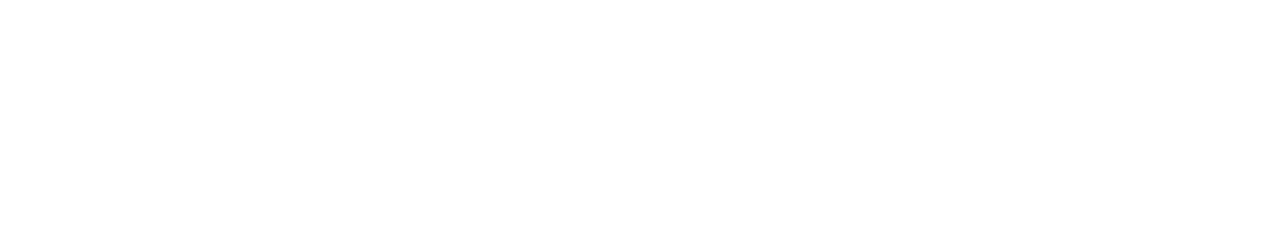
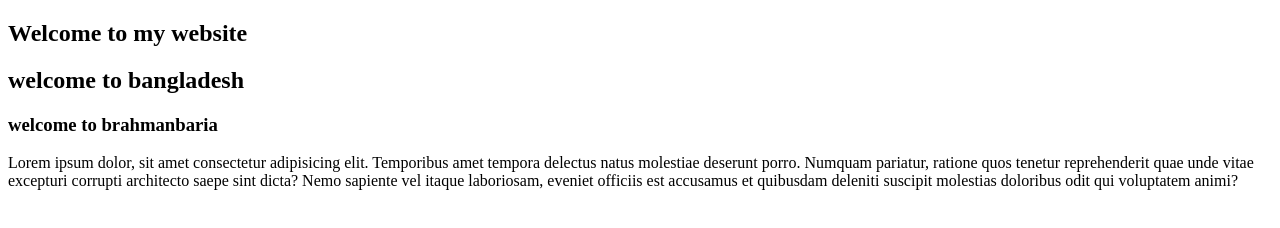
Before and after one commit to Ashraful610/batch-6-M3-Git-explore, a plain HTML site: page index.html in a window 1280 px wide. Drawn offline with Linux system fonts and the light colour scheme.

Commit message:
index file change

```diff
--- a/index.html
+++ b/index.html
@@ -7,6 +7,9 @@
     <title>Batch six first repository training</title>
 </head>
 <body>
-
+    <h2>Welcome to my website</h2>
+    <h2>welcome to bangladesh</h2>
+    <h3>welcome to brahmanbaria</h3>
+    <p>Lorem ipsum dolor, sit amet consectetur adipisicing elit. Temporibus amet tempora delectus natus molestiae deserunt porro. Numquam pariatur, ratione quos tenetur reprehenderit quae unde vitae excepturi corrupti architecto saepe sint dicta? Nemo sapiente vel itaque laboriosam, eveniet officiis est accusamus et quibusdam deleniti suscipit molestias doloribus odit qui voluptatem animi?</p>
 </body>
 </html>
```
